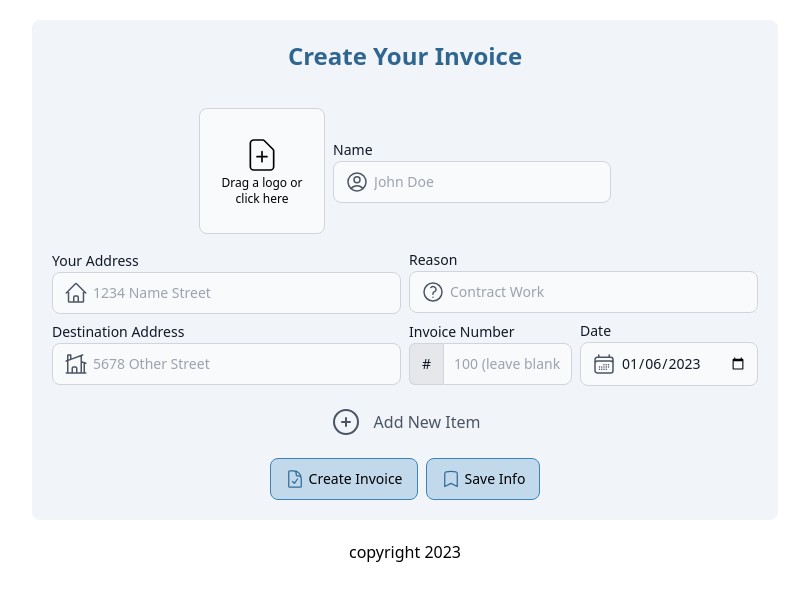
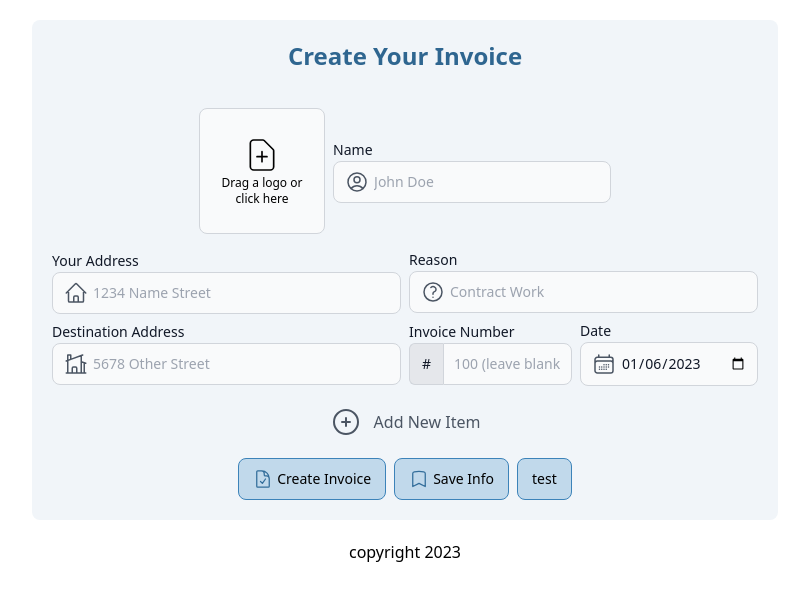
Before and after one commit to NeedToUpdate/Invoice-Creator, a Next.js app in the folder nextapp/: page / in a window 1280 px wide. Shown: the top 600 px of the page, without its empty margins (235-1044 px from the left). Built offline with nearby package versions, Linux system fonts and the light colour scheme.

Commit message:
added pdfkit and basic route

```diff
--- a/nextapp/components/invoiceForm.tsx
+++ b/nextapp/components/invoiceForm.tsx
@@ -226,6 +226,25 @@ export default function InvoiceForm() {
         >
           Save Info
         </Button>
+        <Button
+          onClick={async () => {
+            const res = await fetch("/api/get_pdf");
+            const blob = await res.blob();
+            const newBlob = new Blob([blob]);
+            const blobUrl = window.URL.createObjectURL(newBlob);
+            const link = document.createElement("a");
+            link.href = blobUrl;
+            link.setAttribute("download", `${"filename"}.${"pdf"}`);
+            document.body.appendChild(link);
+            link.click();
+            link.parentNode?.removeChild(link);
+
+            // clean up Url
+            window.URL.revokeObjectURL(blobUrl);
+          }}
+        >
+          test
+        </Button>
       </div>
     </div>
   );
--- /dev/null
+++ b/nextapp/pages/api/get_pdf.ts
@@ -0,0 +1,19 @@
+// Next.js API route support: https://nextjs.org/docs/api-routes/introduction
+import type { NextApiRequest, NextApiResponse } from "next";
+import PDFDocument from "pdfkit";
+type Data = {
+  name: string;
+};
+
+export default function handler(req: NextApiRequest, res: NextApiResponse<Data>) {
+  const doc = new PDFDocument();
+  console.log(req.body);
+  doc.pipe(res);
+  doc.addPage().fontSize(25).text("Here is some vector graphics...", 100, 100);
+  doc.save().moveTo(100, 150).lineTo(100, 250).lineTo(200, 250).fill("#FF3300");
+  doc.scale(0.6).translate(470, -380).path("M 250,75 L 323,301 131,161 369,161 177,301 z").fill("red", "even-odd").restore();
+  doc.addPage().fillColor("blue").text("Here is a link!", 100, 100).underline(100, 100, 160, 27, { color: "#0000FF" }).link(100, 100, 160, 27, "http://google.com/");
+
+  // Finalize PDF file
+  doc.end();
+}
--- a/nextapp/pages/api/hello.ts
+++ /dev/null
@@ -1,13 +0,0 @@
-// Next.js API route support: https://nextjs.org/docs/api-routes/introduction
-import type { NextApiRequest, NextApiResponse } from 'next'
-
-type Data = {
-  name: string
-}
-
-export default function handler(
-  req: NextApiRequest,
-  res: NextApiResponse<Data>
-) {
-  res.status(200).json({ name: 'John Doe' })
-}
```
Also changed, not shown: nextapp/package.json (+5 -3 lines), 1 other file (tests, documents, lock files or other folders).
